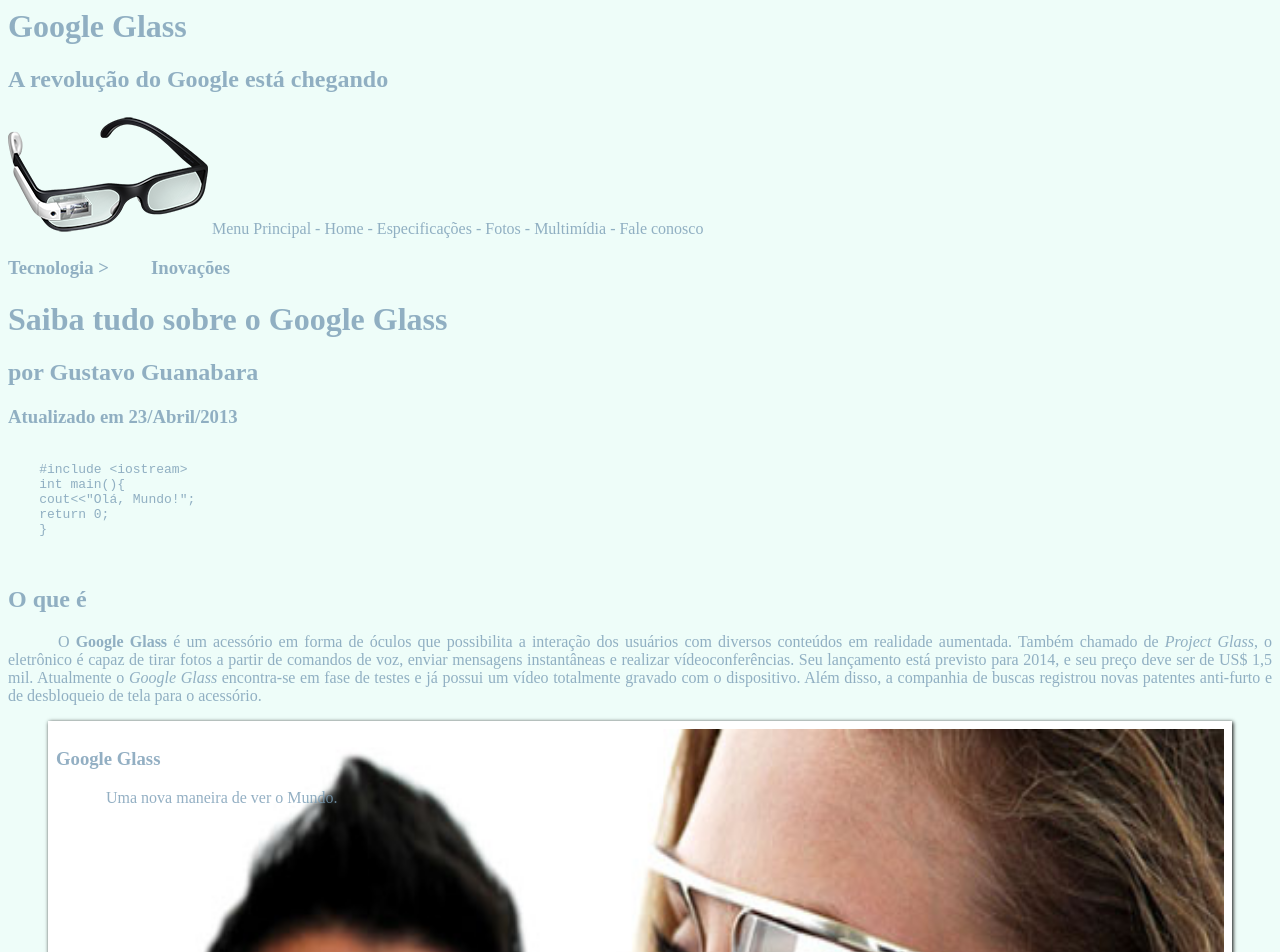
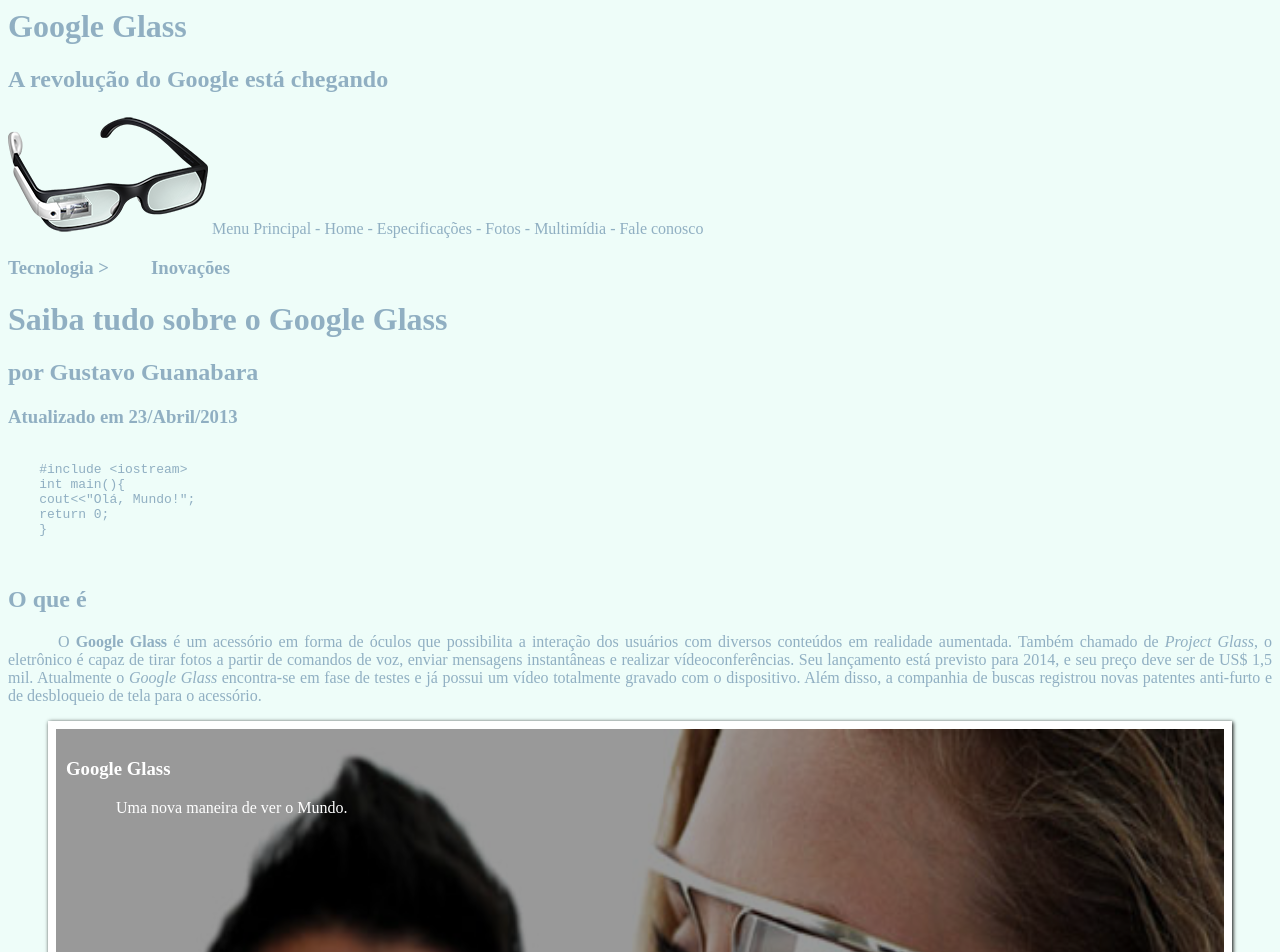
Before and after one commit to DedicadoTech/CV-HTML5, a plain HTML site: page projeto-glass-html5/index.html in a window 1280 px wide. Shown: the top 952 px of the page. Drawn offline with Linux system fonts and the light colour scheme.

Commit message:
formatting figcaption in foto-legenda

```diff
--- a/projeto-glass-html5/_css/estilo.css
+++ b/projeto-glass-html5/_css/estilo.css
@@ -21,4 +21,10 @@
 figure.foto-legenda figcaption{
     position: absolute;
     top: 0px;
+    background-color: rgba(0,0,0,0.4) ;
+    color: white;
+    width: 100%;
+    height: 100%;
+    padding: 10px;
+    box-sizing: border-box;
 }
```
